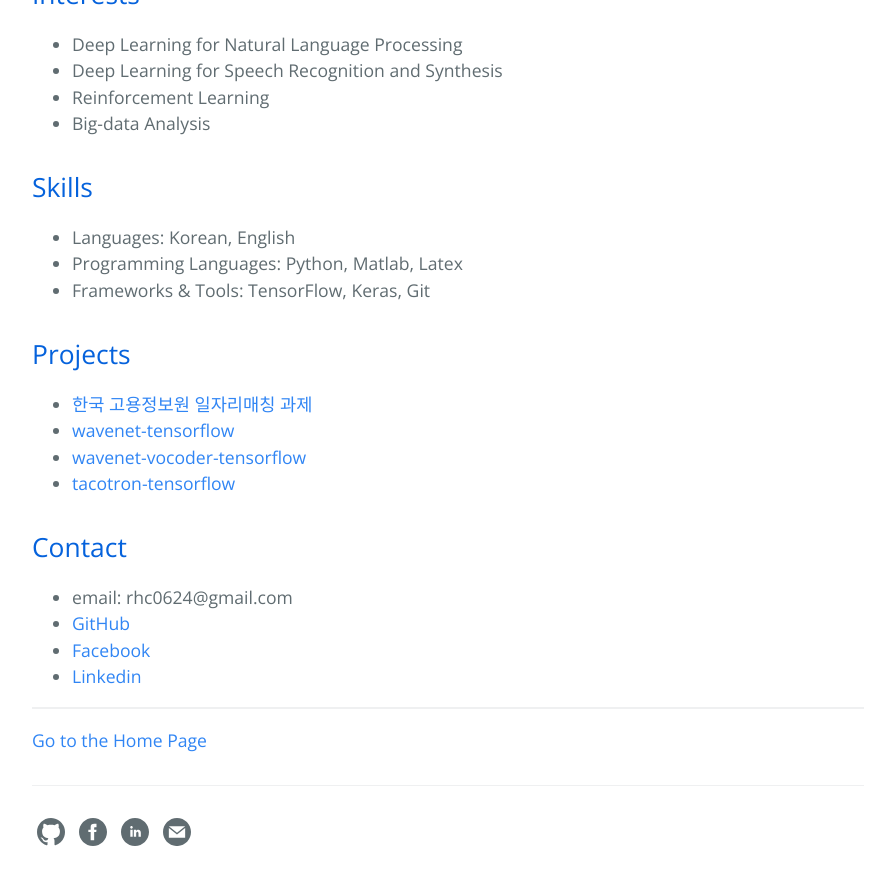
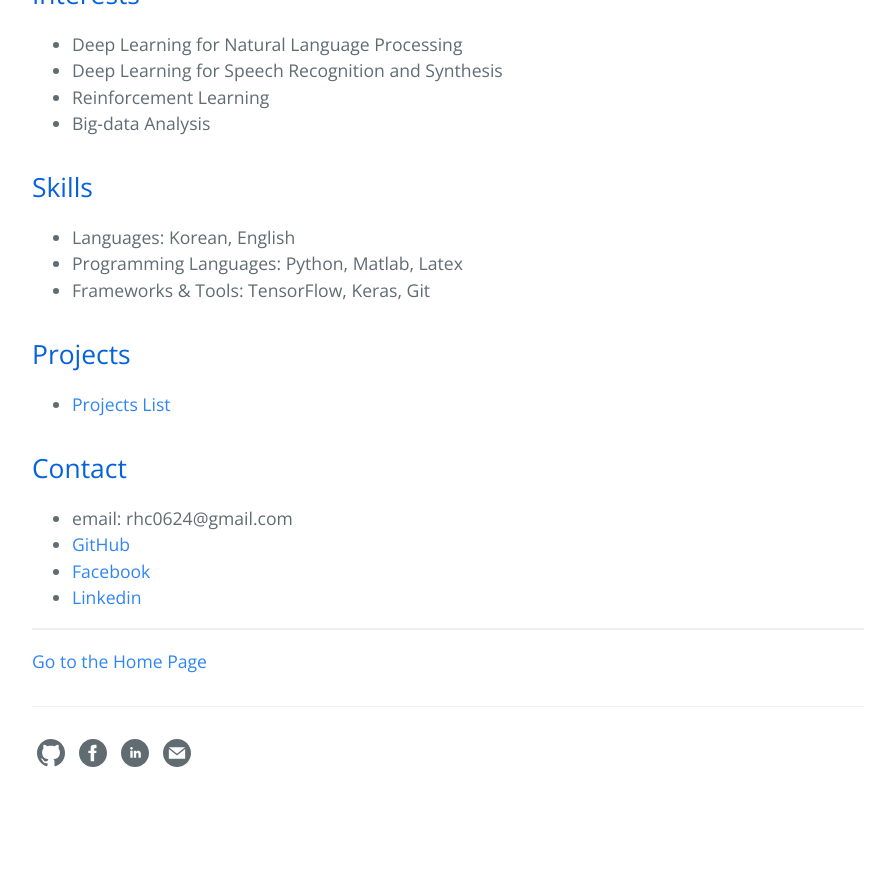
Before and after one commit to hcnoh/hcnoh.github.io, a Jekyll site: the page built from about.md, in a window 1280 px wide and 900 px high, scrolled down 1280 px. Shown: the top 885 px of the window, without its empty margins (192-1087 px from the left). Built offline with Jekyll 4.4.1, drawn with Linux system fonts in a browser that asks for light colours; after the commit the page ends 2101 px from its top, so only the background shows below that.

Commit message:
Update about.md

```diff
--- a/about.md
+++ b/about.md
@@ -27,10 +27,7 @@ permalink: /about
 - Frameworks & Tools: TensorFlow, Keras, Git
 
 ## Projects
-- [한국 고용정보원 일자리매칭 과제](http://openapi.work.go.kr/ai/wanted/datadic/dataDicSearchVw.do)
-- [wavenet-tensorflow](https://github.com/hcnoh/wavenet-tensorflow)
-- [wavenet-vocoder-tensorflow](https://github.com/hcnoh/wavenet-vocoder-tensorflow)
-- [tacotron-tensorflow](https://github.com/hcnoh/tacotron-tensorflow)
+- [Projects List](https://hcnoh.github.io/projects)
 
 ## Contact
 - email: rhc0624@gmail.com
```
